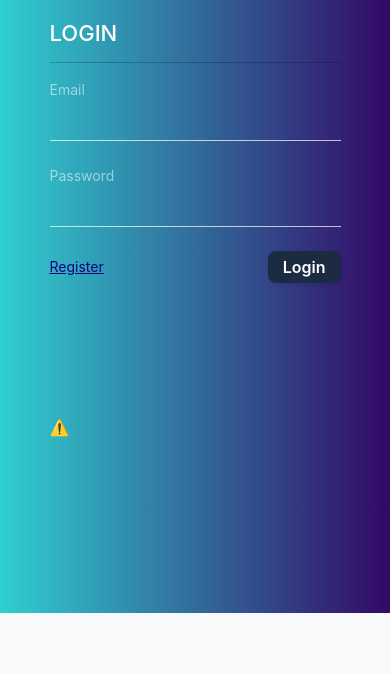
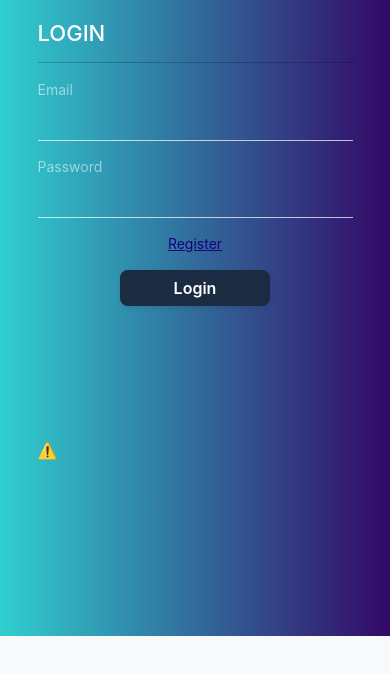
Before and after one commit to ajaypavushetti/Expense-Tracker, a React (Vite) app in the folder client/: page /login in a window 390 px wide. Shown: the top 674 px of the page. Built offline with nearby package versions, Linux system fonts and the light colour scheme; no server answers.

Commit message:
rectifying errors5

```diff
--- a/client/src/resources/authentication.css
+++ b/client/src/resources/authentication.css
@@ -67,6 +67,7 @@ a {
     padding: 20px;
     flex-direction: column;
     justify-content: flex-start;
+    align-items: center;
   }
 
   .register .row,
@@ -74,6 +75,11 @@ a {
     flex-direction: column;
     align-items: center;
     width: 100%;
+    margin-right: 0 !important;
+    margin-left: 0 !important;
+    --bs-gutter-x: 0 !important;
+    --bs-gutter-y: 0 !important;
+    padding: 0 !important;
     overflow: hidden;
   }
 
@@ -82,11 +88,25 @@ a {
   .register .col-md-5,
   .login .col-md-5 {
     width: 90% !important;
-    max-width: 450px;
-    margin-bottom: 20px;
+    max-width: 400px;
+    margin: 0 auto 20px auto !important;
+    padding: 0 !important;
     box-shadow: none !important;
     border: none !important;
     outline: none !important;
+    background-color: transparent; /* Changed to transparent */
+    border-radius: 0;
+  }
+
+  /* Note: The .ant-form rule below will still apply its background if it's outside this media query.
+     If you want the gradient to show through the form itself, ensure the .ant-form background is also transparent. */
+  :where(.css-dev-only-do-not-override-ut69n1).ant-form {
+    /* If you want the gradient to show through here as well, set this to transparent */
+    /* background-color: transparent; */
+    padding: 20px 15px !important;
+    width: 100% !important;
+    box-sizing: border-box;
+    border-radius: 0;
   }
 
   .lottie {
@@ -101,15 +121,41 @@ a {
 
   .login .d-flex,
   .register .d-flex {
+    flex-direction: column;
+    align-items: center;
+    gap: 15px;
     width: 100%;
-    justify-content: space-around;
+  }
+
+  .login .d-flex a,
+  .register .d-flex a {
+    width: 100%;
+    text-align: center;
   }
 
   .login .d-flex .primary,
   .register .d-flex .primary {
-    width: auto !important;
+    width: 150px !important;
     flex-shrink: 0;
-    padding: 8px 15px !important;
+    padding: 10px 15px !important;
     font-size: 16px !important;
+    min-height: auto !important;
+    height: auto !important;
+  }
+
+  .ant-form-item {
+    margin-bottom: 15px !important;
+    width: 100%;
+  }
+
+  .ant-form-item-control-input,
+  .ant-form-item-control-input div {
+    width: 100% !important;
+  }
+
+  .ant-form-item .ant-input-affix-wrapper,
+  .ant-form-item .ant-input {
+    width: 100% !important;
+    box-sizing: border-box;
   }
 }
```
